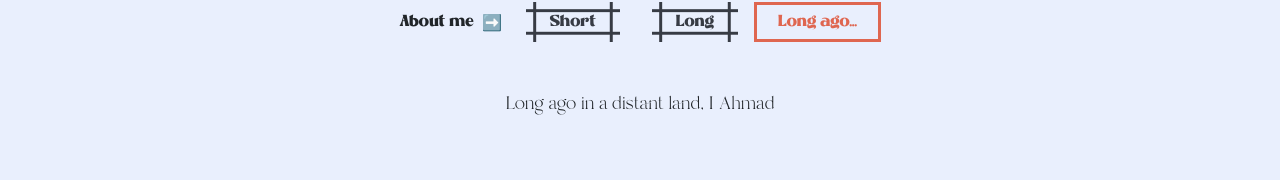
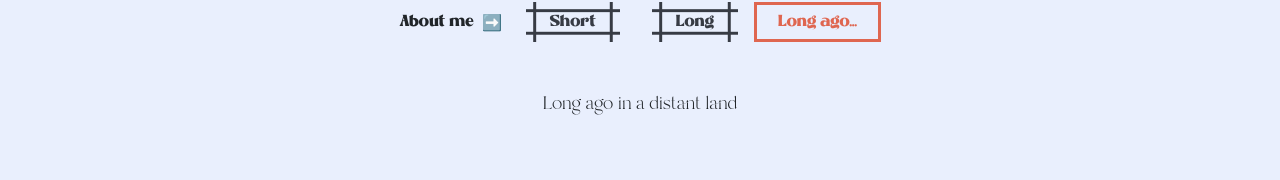
Before and after one commit to ahmadchata/portfolio_v2, a Next.js app: page / in a window 1280 px wide. Both pictures are taken after a click on the button "Long ago...". Shown: the part 376-556 px from the top of the page. Built offline with nearby package versions, Linux system fonts and the light colour scheme.

Commit message:
Move long bio to JSON file

```diff
--- a/pages/index.js
+++ b/pages/index.js
@@ -44,9 +44,7 @@ export default function Home() {
               <p className="branch-font show mt-4">{Bio["long"]}</p>
             )}
             {bio === 2 && (
-              <p className="branch-font show mt-4">
-                Long ago in a distant land, I Ahmad
-              </p>
+              <p className="branch-font show mt-4">{Bio["verylong"]}</p>
             )}
           </div>
           <WrittenName />
--- a/public/data/bio.json
+++ b/public/data/bio.json
@@ -1,4 +1,5 @@
 {
   "short": "I have been a software developer for almost 3 years. I help companies build and improve the performance of their web apps.",
-  "long": "I have been a software developer for almost 3 years working with JavaScript, Ruby on Rails and React, I help companies build and improve the performance of their web apps. In the last 2 years, I have worked with two companies as a front-end developer to build dashboards that has more than 5000 users and web apps that is accessed by more than 100,000 people. My strength is building beautiful, scalable and performant web apps."
+  "long": "I have been a software developer for almost 3 years working with JavaScript, Ruby on Rails and React, I help companies build and improve the performance of their web apps. In the last 2 years, I have worked with two companies as a front-end developer to build dashboards that has more than 5000 users and web apps that is accessed by more than 100,000 people. My strength is building beautiful, scalable and performant web apps.",
+  "verylong": "Long ago in a distant land"
 }
```
